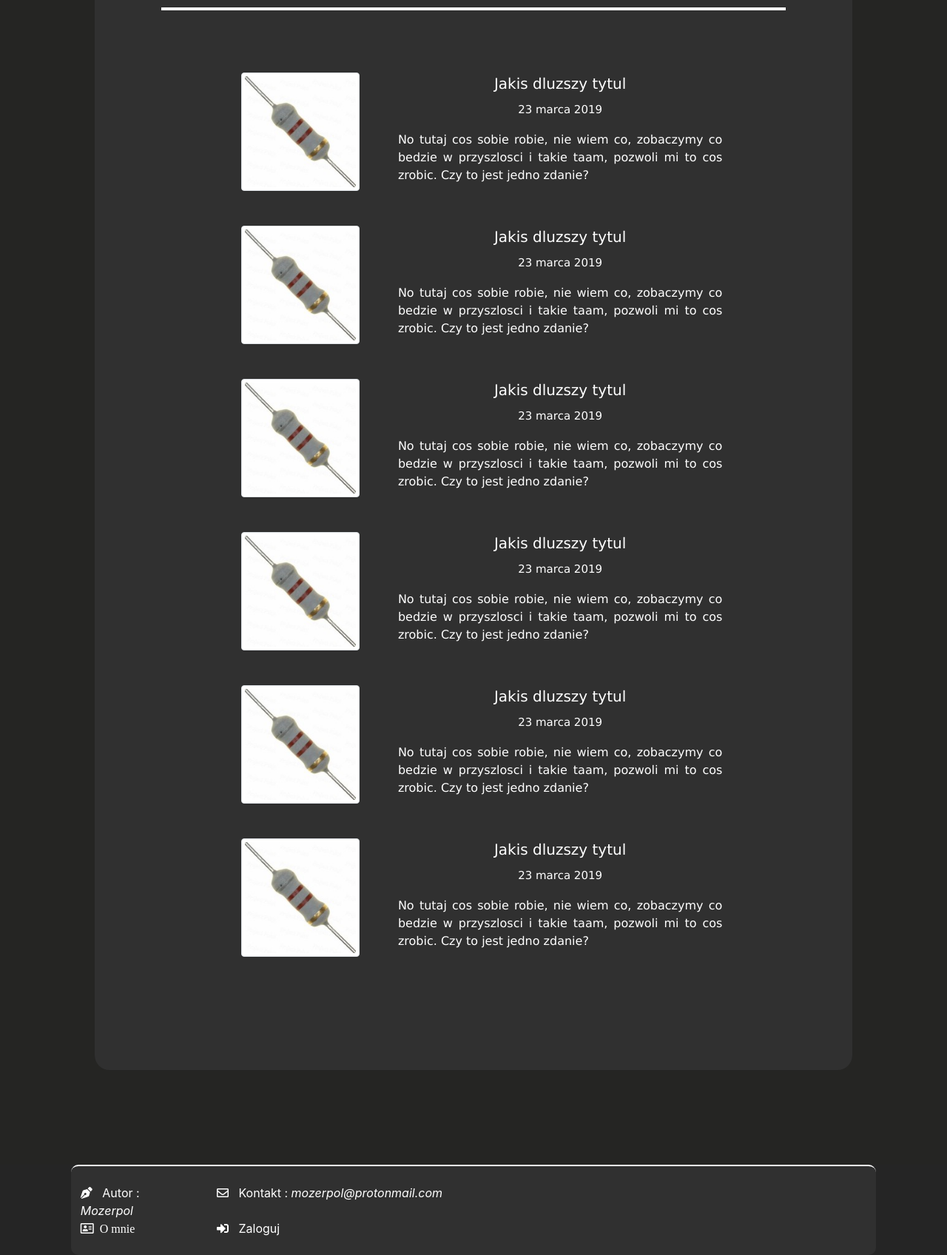
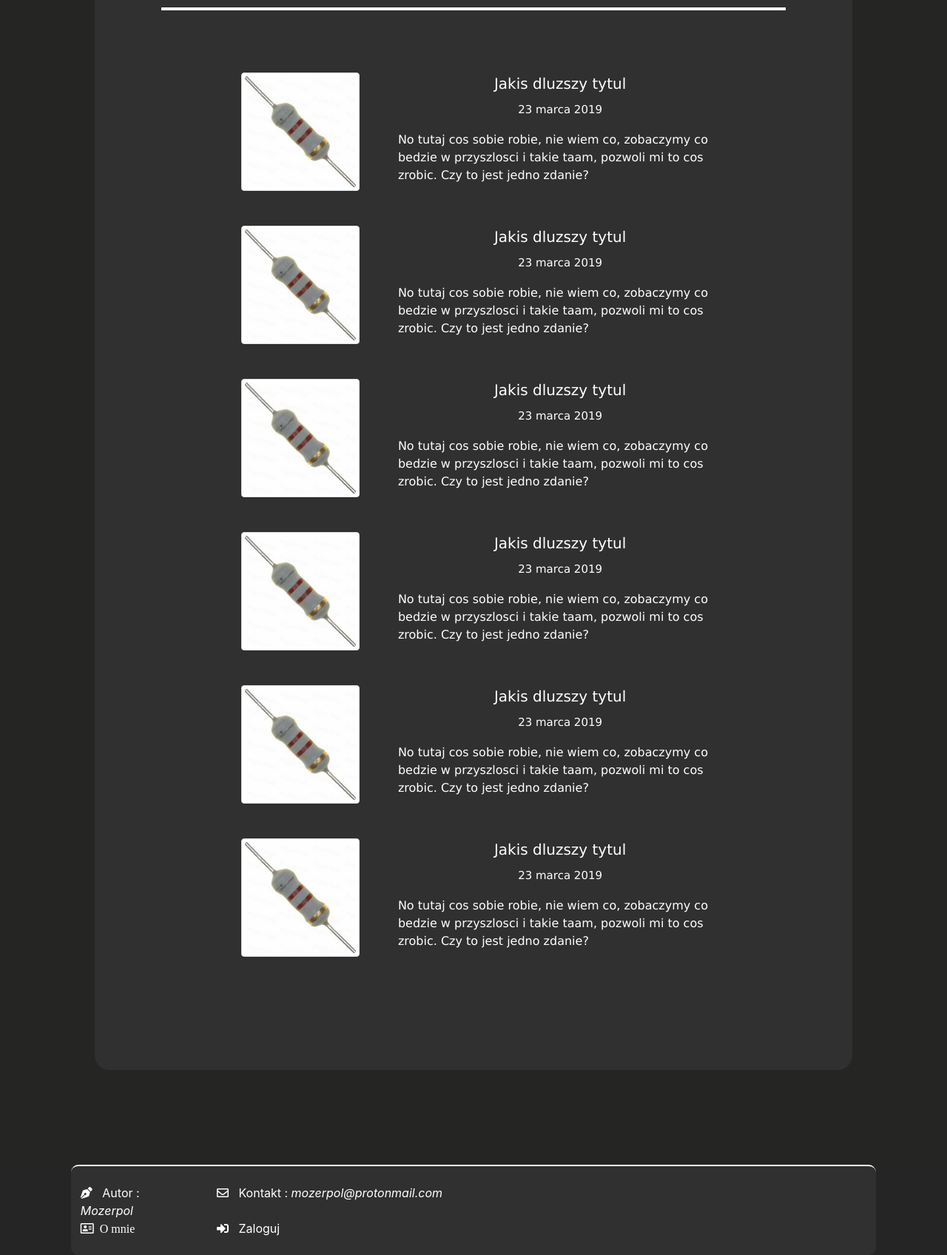
Before and after one commit to mozerpol/mozerpolWebsite, a Flask app: page /menu/programming in a window 1280 px wide. Shown: the part 481-2177 px from the top of the page at 74% size. Run offline with Flask 2, Linux system fonts and the light colour scheme; some libraries are stand-ins or nearby versions.

Commit message:
Add docs and some fix, working

```diff
--- a/app/static/listEntriesTemplateStyle.css
+++ b/app/static/greyBodyContainerStyle.css
@@ -1,4 +1,4 @@
-#article-container
+#article-container  /* glowny kontener, w ktorym znajduje sie wszystko poza menu i stopka */
 {
 	background-color: #252523;
 	width: 100%;
@@ -10,7 +10,7 @@
 	align-items: center;
 }
 
-#article-container-second-background
+#article-container-second-background /* kontener, ktory jest tym jasniejszym szarym kolorem */
 {
 	background-color: #303030;
 	width: 80%;
@@ -25,7 +25,7 @@
 	}
 }
 
-#title-container
+#title-container /* miejsce na tytul np Elektronika czy Programowanie */
 {
 	width: 80%;
 	height: auto;
@@ -53,20 +53,10 @@
 	}
 }
 
-article
+article  /* tutaj mieszcza sie lista postow, czyli obrazek, tytul itp. */
 {
-	color: white;
-	text-align: justify;
 	font-family: 'Verdana';
 	margin-bottom: 10%;
-}
-
-@media (max-width: 450px)
-{
-	article
-	{
-		font-size: 15px;
-	}
 }
 
 #footer-container
--- a/app/static/listPosts.css
+++ b/app/static/listPosts.css
@@ -41,23 +41,23 @@ a:link
 }
 @media(min-width: 391px) and (max-width: 600px)
 {
-	.img-thumbnail
+	.img-thumbnail /* Ikona przy poscie */
 	{
 		width: 150px;
 	}
-	.photo
+	.photo /* klasa, w ktorej miesci sie obrazek */
 	{
 		text-align: center;
 		margin-bottom: auto;
 		margin-top: 7%;
 	}
-	.posTitle
+	.posTitle /* klasa, w ktorej miesci sie tytul */
 	{
 		text-align: center;
 		font-size: 20px;
 		margin-bottom: 2%;
 	}
-	.postData
+	.postData /* klasa, w ktorej miesci sie data */
 	{
 		text-align: center;
 		font-size: 15px;
@@ -70,58 +70,58 @@ a:link
 }
 @media(min-width: 601px) and (max-width: 960px)
 {
-	.img-thumbnail
+	.img-thumbnail /* Ikona przy poscie */
 	{
 		width: 160px;
 	}
-	.photo
+	.photo /* klasa, w ktorej miesci sie obrazek */
 	{
 		text-align: center;
 		margin-bottom: auto;
 		margin-top: 7%;
 	}
-	.posTitle
+	.posTitle /* klasa, w ktorej miesci sie tytul */
 	{
 		text-align: center;
 		font-size: 20px;
 		margin-bottom: 2%;
 	}
-	.postData
+	.postData /* klasa, w ktorej miesci sie data */
 	{
 		text-align: center;
 		font-size: 15px;
 		margin-bottom: 4%;
 	}
-	.post
+	.post /* klasa, w ktorej miesci sie opis postu */
 	{
 		margin-bottom: 8%;
 	}
 }
 @media(min-width: 961px)
 {
-	.img-thumbnail
+	.img-thumbnail /* Ikona przy poscie */
 	{
 		width: 160px;
 	}
-	.photo
+	.photo /* klasa, w ktorej miesci sie obrazek */
 	{
 		text-align: center;
 		margin-bottom: auto;
 		margin-top: 7%;
 	}
-	.posTitle
+	.posTitle /* klasa, w ktorej miesci sie tytul */
 	{
 		text-align: center;
 		font-size: 20px;
 		margin-bottom: 2%;
 	}
-	.postData
+	.postData /* klasa, w ktorej miesci sie data */
 	{
 		text-align: center;
 		font-size: 15px;
 		margin-bottom: 4%;
 	}
-	.post
+	.post /* klasa, w ktorej miesci sie opis postu */
 	{
 		margin-bottom: 8%;
 	}
--- a/app/templates/greyBodyContainer.html
+++ b/app/templates/greyBodyContainer.html
@@ -2,7 +2,7 @@
 {% block pageTitle %}{% endblock%}
 
 {% block headBlock %}
-    <link rel="stylesheet" type="text/css" href="{{ url_for('static', filename='listEntriesTemplateStyle.css') }}">
+    <link rel="stylesheet" type="text/css" href="{{ url_for('static', filename='greyBodyContainerStyle.css') }}">
     {% block headForCategories %}{% endblock %}
 {% endblock %}
 
--- a/app/templates/listPosts.html
+++ b/app/templates/listPosts.html
@@ -5,7 +5,7 @@
 <div class="row">
 {% for i in range(6) %}
     <div class="photo col-xl-4 col-lg-4 col-md-4 col-sm-5 col-12" style="margin: 0 auto;">
-		<img class="img-thumbnail" src="{{url_for('static', filename='/img/electronics/resistor.jpg')}}"/>
+		<img class="img-thumbnail" src="{{url_for('static', filename='img/electronics/resistor.jpg')}}"/>
     </div>
     <a href="/menu/electronicsPost" class="post col-xl-8 col-lg-8 col-md-8 col-sm-7 col-12">
         <div class="singlePost">
```
Also changed, not shown: app/static/articleTemplateStyle.css (+29 -29 lines), app/templates/categories.html (+7 -7 lines), app/templates/index.html (+5 -5 lines), app/static/electronicsStyle.css (added), app/static/flask.png (deleted).
